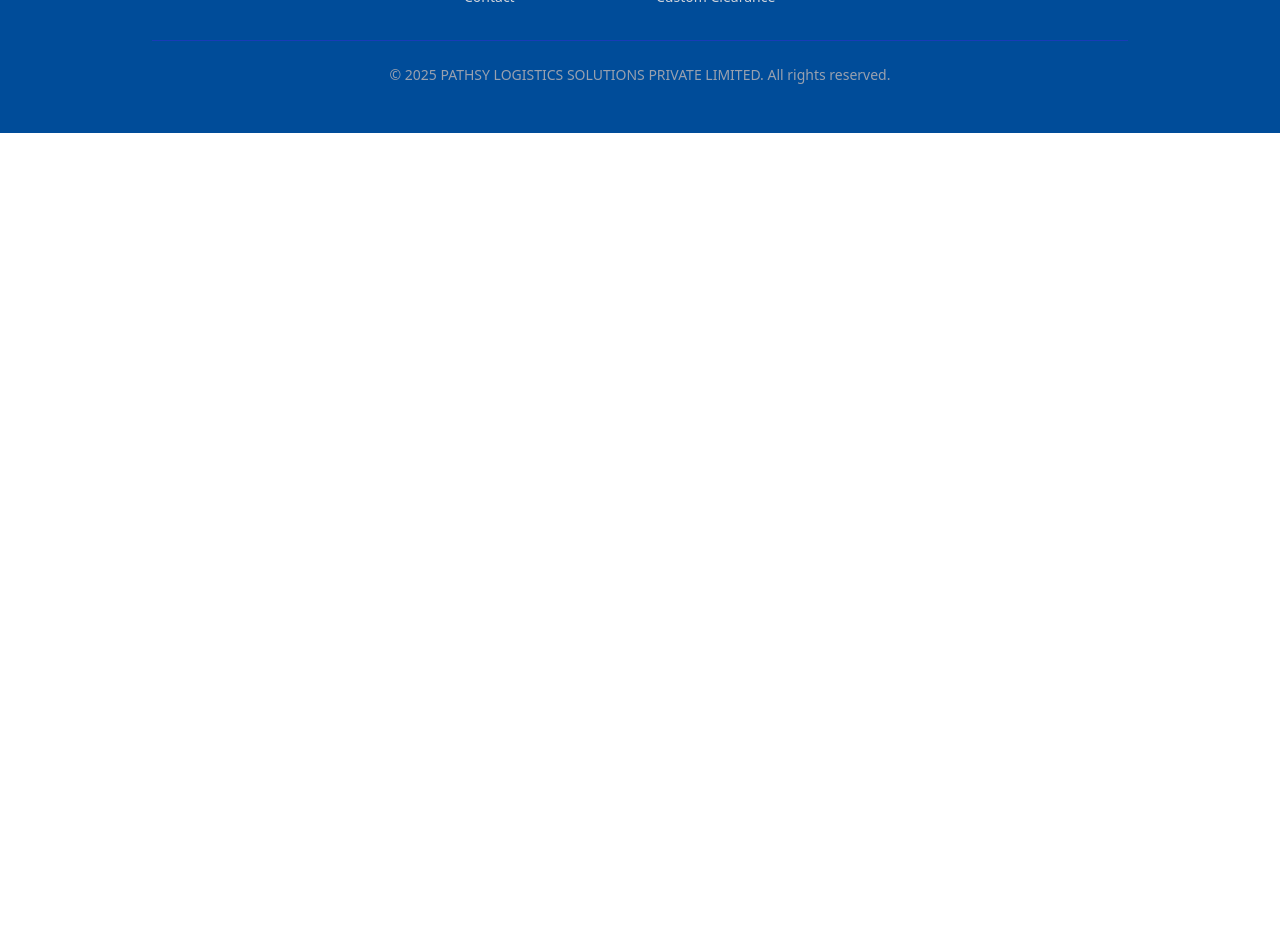
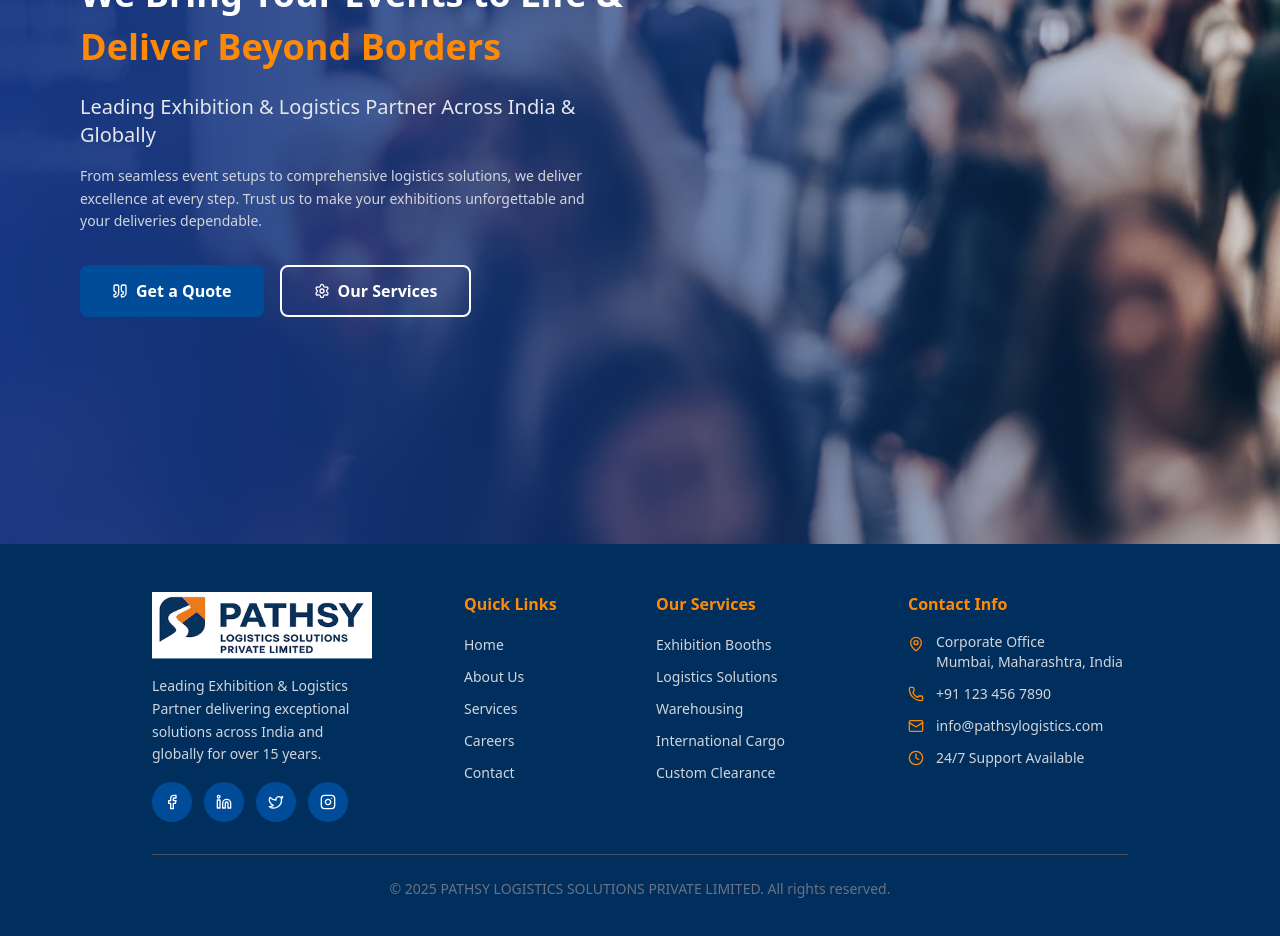
Before and after one commit to vidhisavaliya-1710/PATHSY-LOGISTICS-SOLUTIONS, a React (Vite) app in the folder Pathsy-frontend/: page /#/ in a window 1280 px wide. Shown: the part 320-1256 px from the top of the page. Before the commit the page ends 800 px from the top, so only its background shows below. Built offline with nearby package versions, Linux system fonts and the light colour scheme.

Commit message:
create home page banner section

```diff
--- a/Pathsy-frontend/src/header-footer/Footer.jsx
+++ b/Pathsy-frontend/src/header-footer/Footer.jsx
@@ -1,33 +1,39 @@
 import React from 'react';
 import { Facebook, Linkedin, Twitter, Instagram, MapPin, Phone, Mail, Clock } from 'lucide-react';
+import logo from '../assets/images/logo/Footerlogo.png'
 
 const Footer = () => {
   return (
-    <footer className="bg-[#004c99] text-white py-12">
+    <footer className="bg-[#002f5d] text-white py-12">
       <div className="max-w-5xl mx-auto px-6">
         <div className="grid grid-cols-1 md:grid-cols-4 gap-8">
           {/* Company Info */}
           <div className="space-y-4">
             <div className="flex items-center space-x-2">
-              {/* <div className="w-8 h-8 bg-orange-500 rounded flex items-center justify-center">
-                <span className="text-white font-bold text-sm">S</span>
-              </div>
-              <div>
-                <h3 className="text-lg font-bold">PATHSY</h3>
-                <p className="text-xs text-gray-300">LOGISTICS SOLUTIONS</p>
-                <p className="text-xs text-gray-300">PRIVATE LIMITED</p>
-              </div> */}
+
+
+              <img src={logo} alt="" />
 
             </div>
             <p className="text-sm text-gray-300 leading-relaxed">
               Leading Exhibition & Logistics Partner delivering exceptional solutions across India and <br/> globally for over 15 years.
             </p>
-            <div className="flex space-x-3">
-              <Facebook className="w-5 h-5 text-blue-400 hover:text-blue-300 cursor-pointer transition-colors" />
-              <Linkedin className="w-5 h-5 text-blue-400 hover:text-blue-300 cursor-pointer transition-colors" />
-              <Twitter className="w-5 h-5 text-blue-400 hover:text-blue-300 cursor-pointer transition-colors" />
-              <Instagram className="w-5 h-5 text-blue-400 hover:text-blue-300 cursor-pointer transition-colors" />
-            </div>
+           <div className="flex space-x-3">
+  <div className="w-10 h-10 bg-[#004c99] rounded-full text-white hover:text-[#004c99] flex items-center justify-center hover:bg-white transition-colors cursor-pointer">
+    <Facebook className="w-4 h-4  transition-colors" />
+  </div>
+  <div className="w-10 h-10 bg-[#004c99] text-white hover:text-[#004c99] rounded-full flex items-center justify-center hover:bg-white transition-colors cursor-pointer">
+    <Linkedin className="w-4 h-4  transition-colors" />
+  </div>
+  <div className="w-10 h-10 bg-[#004c99] text-white hover:text-[#004c99] rounded-full flex items-center justify-center hover:bg-white transition-colors cursor-pointer">
+    <Twitter className="w-4 h-4  transition-colors" />
+  </div>
+  <div className="w-10 h-10 bg-[#004c99] text-white hover:text-[#004c99] rounded-full flex items-center justify-center hover:bg-white transition-colors cursor-pointer">
+    <Instagram className="w-4 h-4  transition-colors" />
+  </div>
+</div>
+
+
           </div>
 
           {/* Quick Links */}
@@ -82,8 +88,8 @@ const Footer = () => {
         </div>
 
         {/* Bottom Bar */}
-        <div className="mt-8 pt-6 border-t border-blue-800">
-          <p className="text-center text-sm text-gray-400">
+        <div className="mt-8 pt-6 border-t border-gray-600">
+          <p className="text-center text-sm text-gray-500">
             © 2025 PATHSY LOGISTICS SOLUTIONS PRIVATE LIMITED. All rights reserved.
           </p>
         </div>
--- a/Pathsy-frontend/src/pages/Home.jsx
+++ b/Pathsy-frontend/src/pages/Home.jsx
@@ -1,9 +1,62 @@
-import React from 'react'
+import React from 'react';
+import banner from '../assets/images/banner.png';
+import { Quote, Settings } from 'lucide-react';
 
 function Home() {
   return (
-    <div>Home</div>
-  )
+    <>
+      <section className="relative min-h-screen flex items-center justify-start overflow-hidden">
+        {/* Background Image */}
+        <div
+          className="absolute inset-0 bg-cover bg-center bg-no-repeat"
+          style={{
+            backgroundImage: `url(${banner})`,
+          }}
+        />
+
+        {/* Gradient Overlay from left to right */}
+        <div className="absolute inset-0 bg-gradient-to-r from-blue-900/80 via-blue-900/40 to-transparent" />
+
+        {/* Content */}
+        <div className="relative z-10 max-w-7xl  px-20 py-20">
+          <div className="max-w-xl text-left">
+            {/* Heading */}
+            <h1 className="text-4xl md:text-4xl font-bold text-white leading-tight mb-6">
+              We Bring Your Events to Life &
+              <span className="text-orange-400 block mt-2">
+                Deliver Beyond Borders
+              </span>
+            </h1>
+
+            {/* Subheading */}
+            <p className="text-xl text-gray-200 font-medium mb-4">
+              Leading Exhibition & Logistics Partner Across India &
+              <span className="block">Globally</span>
+            </p>
+
+            {/* Description */}
+            <p className="text-sm text-gray-300 mb-8 leading-relaxed">
+              From seamless event setups to comprehensive logistics solutions, we deliver
+              <span className="block">excellence at every step. Trust us to make your exhibitions unforgettable and</span>
+              your deliveries dependable.
+            </p>
+
+            {/* CTA Buttons */}
+            <div className="flex flex-col sm:flex-row gap-4">
+              <button className="bg-[#004c99] hover:bg-white text-white hover:text-[#004c99] px-8 py-3 rounded-lg font-semibold transition-colors duration-300 flex items-center justify-center">
+                <span className="mr-2"><Quote className='w-4'/></span>
+                Get a Quote
+              </button>
+              <button className="border-2 border-white text-white hover:bg-white hover:text-blue-900 px-8 py-3 rounded-lg font-semibold transition-colors duration-300 flex items-center justify-center">
+                <span className="mr-2"><Settings className='w-4'/></span>
+                Our Services
+              </button>
+            </div>
+          </div>
+        </div>
+      </section>
+    </>
+  );
 }
 
-export default Home
+export default Home;
```
Also changed, not shown: Pathsy-frontend/src/assets/images/banner.png (added), Pathsy-frontend/src/assets/images/logo/Footerlogo.png (added).
